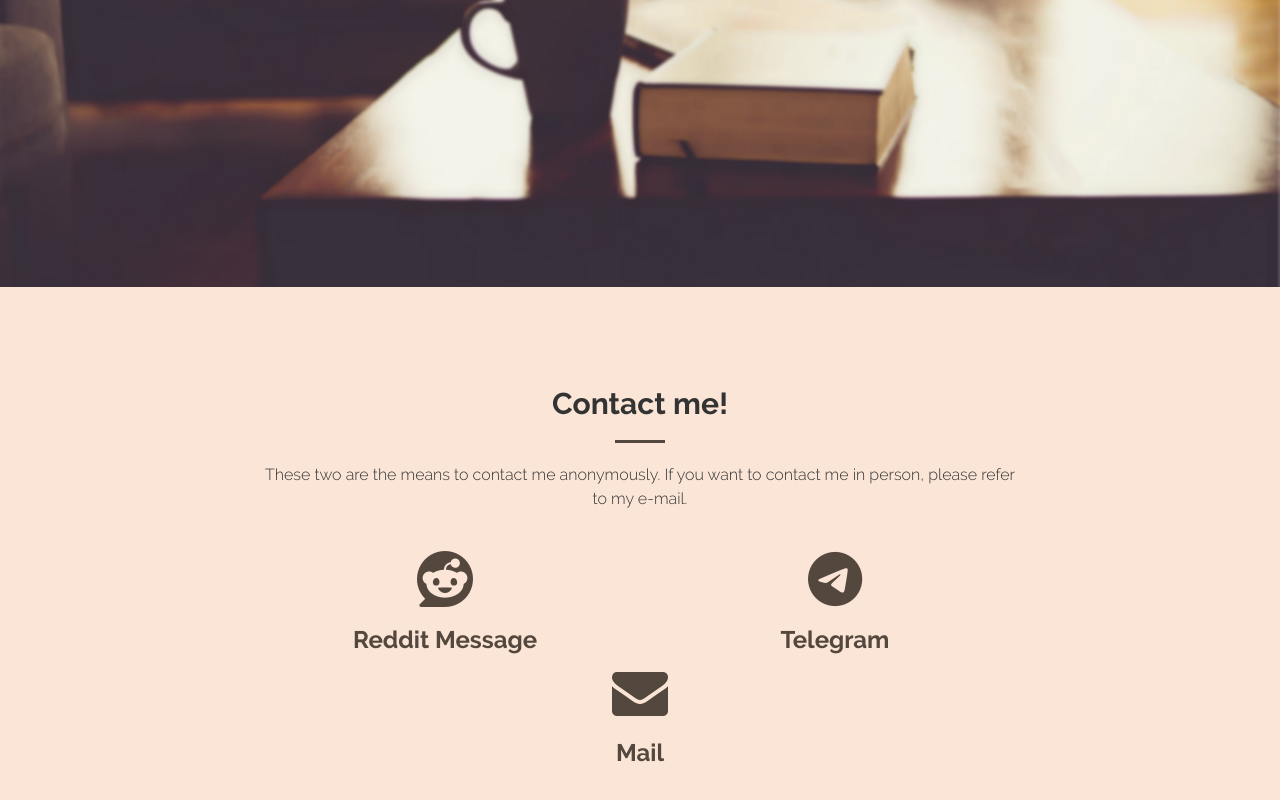
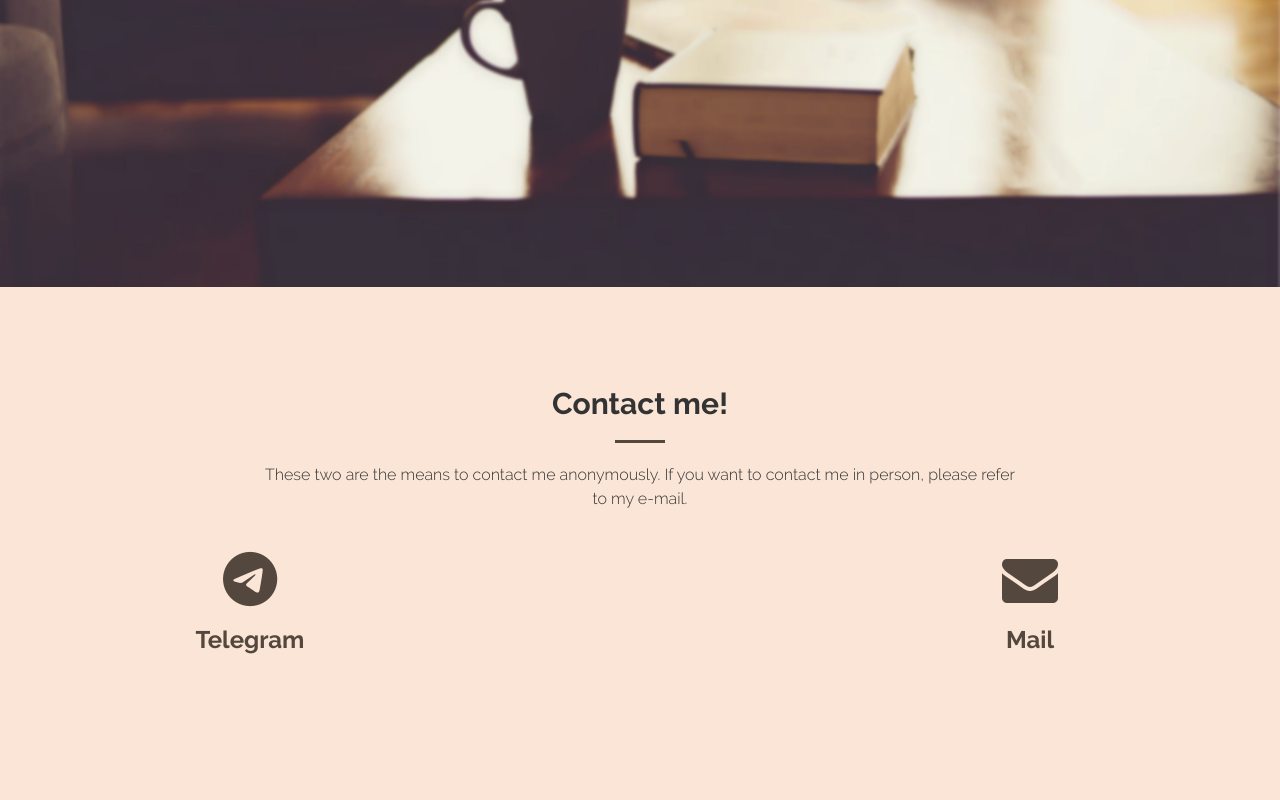
Before and after one commit to qualious/qualious.github.io, a website: page index.html in a window 1280 px wide. Shown: the part 2009-2809 px from the top of the page. After the commit the page ends 2773 px from the top, so only its background shows below. Drawn offline with nearby package versions, Linux system fonts and the light colour scheme; files whose address does not match are found by name.

Commit message:
Update index.html

```diff
--- a/index.html
+++ b/index.html
@@ -114,10 +114,6 @@
                     <hr class="primary">
                     <p>These two are the means to contact me anonymously. If you want to contact me in person, please refer to my e-mail.</p><br>
                 </div>
-                <div class="col-lg-4 col-lg-offset-2 text-center">
-                        <i class="fa fa-4x fa-reddit text-primary sr-icons"></i>
-                        <h3><a href="https://www.reddit.com/message/compose/?to=zeebadz10">Reddit Message</a></h3>
-                </div>
                 <div class="col-lg-4 text-center">
                     <i class="fa fa-4x fa-telegram text-primary sr-icons"></i>
                     <h3><a href="https://telegram.me/qualious">Telegram</a></h3>
```
